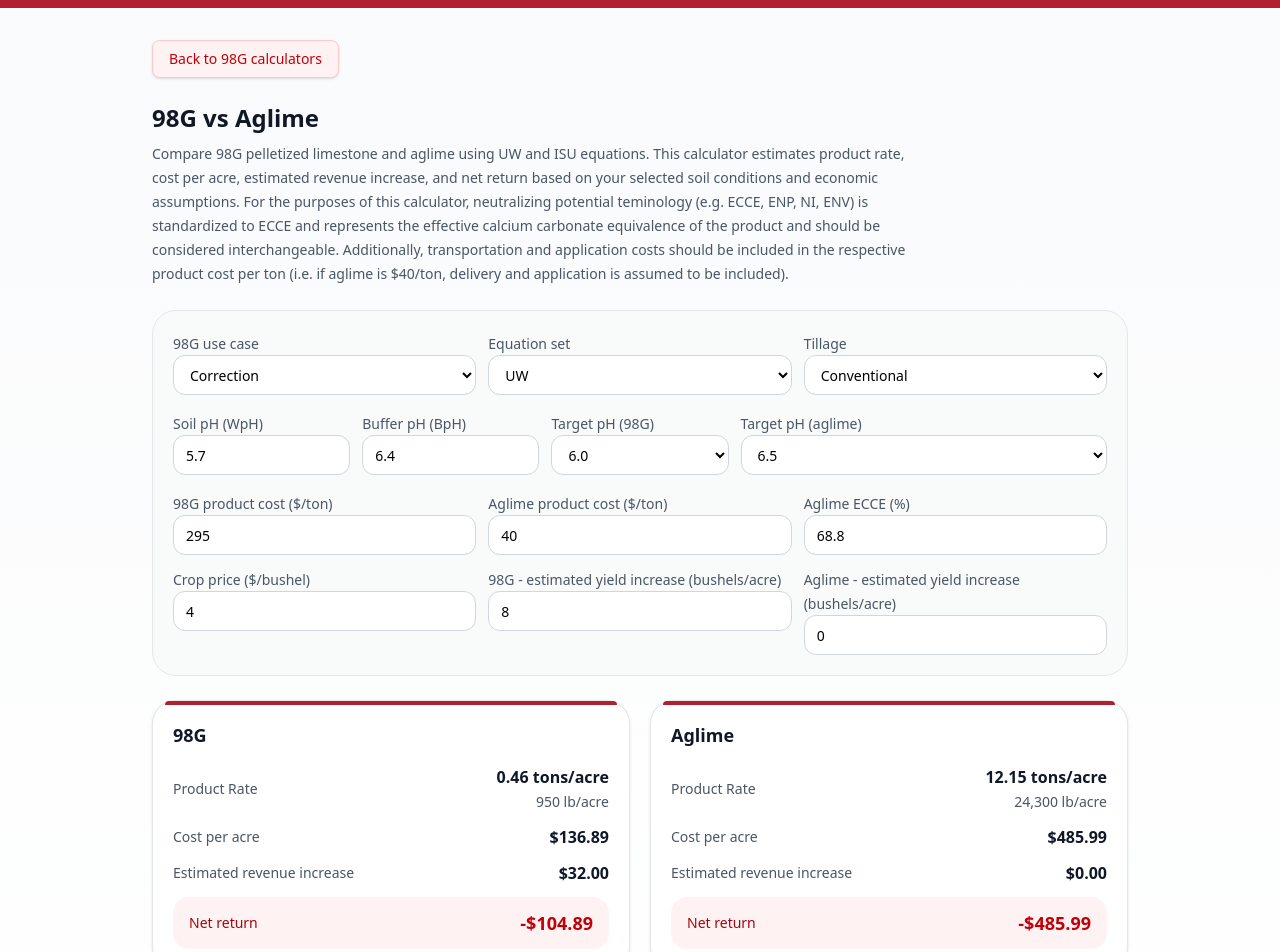
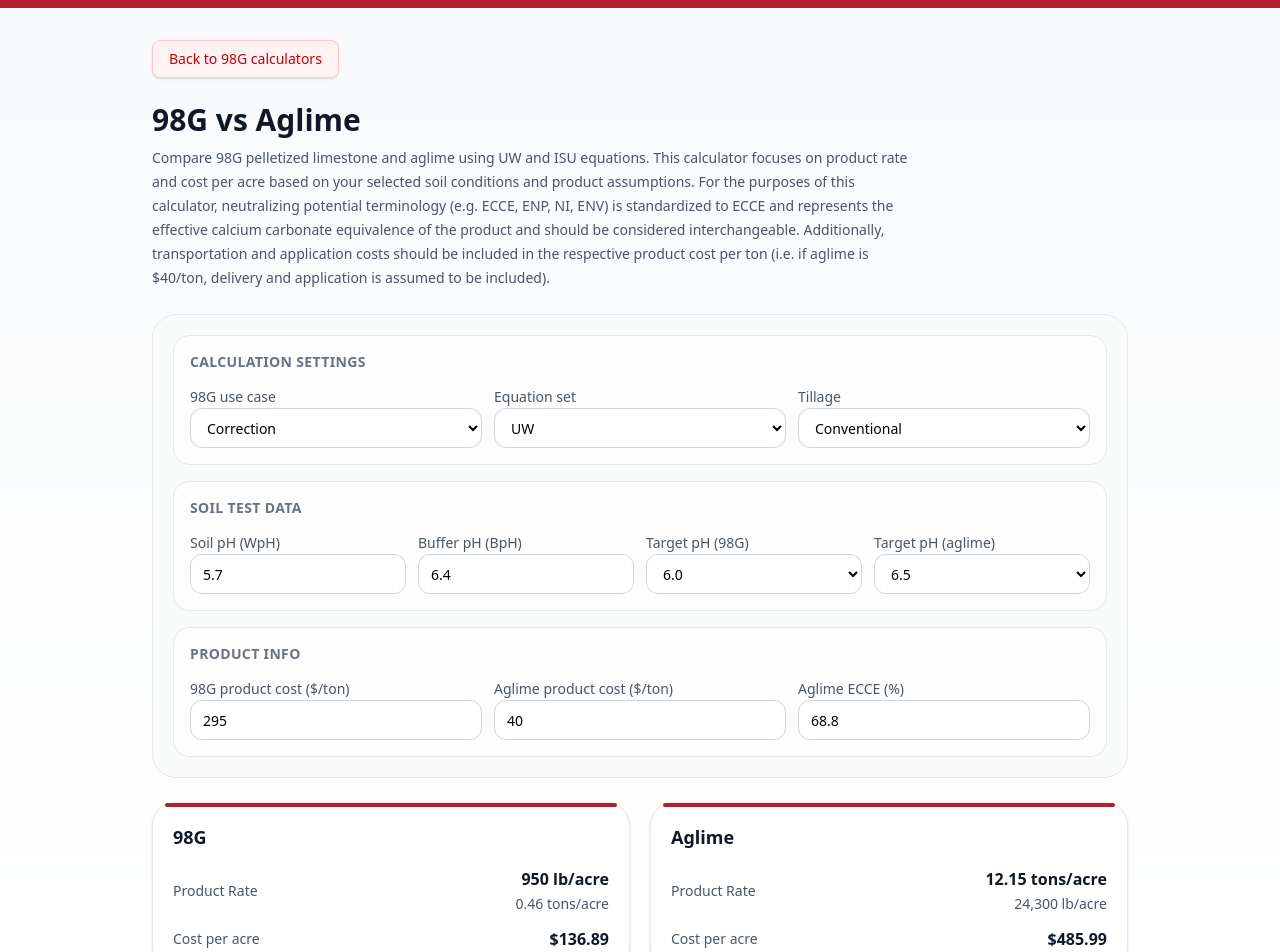
Before and after one commit to ahoiberg79/cp-calcs, a Next.js app in the folder apps/web/: page /98g/98gvsaglime in a window 1280 px wide. Shown: the top 952 px of the page. Built offline with nearby package versions, Linux system fonts and the light colour scheme.

Commit message:
Formatting and ROI updates

```diff
--- a/apps/web/app/98g/98gvsaglime/page.tsx
+++ b/apps/web/app/98g/98gvsaglime/page.tsx
@@ -4,7 +4,6 @@
 import {
   calc98G,
   calcAglime,
-  economics,
   listTargetPHs,
   type EquationSet,
   type Tillage,
@@ -57,10 +56,6 @@
   const [cost98gPerTon, setCost98gPerTon] = useState<number>(295);
   const [costAglimePerTon, setCostAglimePerTon] = useState<number>(40);
   const [aglimeECCE, setAglimeECCE] = useState<number>(68.8);
-
-  const [pricePerBu, setPricePerBu] = useState<number>(4.0);
-  const [yield98g, setYield98g] = useState<number>(8);
-  const [yieldAglime, setYieldAglime] = useState<number>(0);
 
   const targets98gList = useMemo(() => {
     const values = new Set<number>();
@@ -151,13 +146,8 @@
     }
   }, [inst, till, soil_pH, buffer_pH, targetAglime, aglimeECCE]);
 
-  const econ98g = useMemo(() => {
-    return economics(rate98g?.tons_ac ?? 0, cost98gPerTon, yield98g, pricePerBu);
-  }, [rate98g, cost98gPerTon, yield98g, pricePerBu]);
-
-  const econAglime = useMemo(() => {
-    return economics(rateAglime?.tons_ac ?? 0, costAglimePerTon, yieldAglime, pricePerBu);
-  }, [rateAglime, costAglimePerTon, yieldAglime, pricePerBu]);
+  const cost98gPerAcre = (rate98g?.tons_ac ?? 0) * cost98gPerTon;
+  const costAglimePerAcre = (rateAglime?.tons_ac ?? 0) * costAglimePerTon;
 
   const onSelectNumber =
     (setter: (v: number | null) => void) => (e: React.ChangeEvent<HTMLSelectElement>) => {
@@ -177,19 +167,25 @@
           <BackButton />
         </div>
 
-        <h1 className="mb-2 text-2xl font-bold text-gray-900">98G vs Aglime</h1>
+        <h1 className="mb-2 text-3xl font-bold text-gray-900">98G vs Aglime</h1>
         <p className="mb-6 max-w-3xl text-sm leading-6 text-gray-600">
           Compare 98G pelletized limestone and aglime using UW and ISU equations. This calculator
-          estimates product rate, cost per acre, estimated revenue increase, and net return based
-          on your selected soil conditions and economic assumptions. For the purposes of this calculator,
-          neutralizing potential teminology (e.g. ECCE, ENP, NI, ENV) is standardized to ECCE and represents
-          the effective calcium carbonate equivalence of the product and should be considered interchangeable.
-          Additionally, transportation and application costs should be included in the respective product cost
-          per ton (i.e. if aglime is $40/ton, delivery and application is assumed to be included).
+          focuses on product rate and cost per acre based on your selected soil conditions and
+          product assumptions. For the purposes of this calculator, neutralizing potential
+          terminology (e.g. ECCE, ENP, NI, ENV) is standardized to ECCE and represents the
+          effective calcium carbonate equivalence of the product and should be considered
+          interchangeable. Additionally, transportation and application costs should be included in
+          the respective product cost per ton (i.e. if aglime is $40/ton, delivery and application
+          is assumed to be included).
         </p>
 
         <div className="mb-6 rounded-3xl border border-gray-200 bg-gray-50/80 p-5">
-          <div className="mb-4 grid grid-cols-1 gap-3 md:grid-cols-3">
+          <div className="grid grid-cols-1 gap-4">
+            <div className="rounded-2xl border border-gray-200 bg-white/70 p-4">
+              <div className="mb-3 text-sm font-semibold uppercase tracking-wide text-gray-500">
+                Calculation Settings
+              </div>
+              <div className="grid grid-cols-1 gap-3 md:grid-cols-3">
                 <label className="space-y-1">
                   <span className="text-sm text-gray-600">98G use case</span>
                   <select
@@ -226,8 +222,13 @@
                   </select>
                 </label>
               </div>
+            </div>
 
-          <div className="mb-4 grid grid-cols-1 gap-3 md:grid-cols-5">
+            <div className="rounded-2xl border border-gray-200 bg-white/70 p-4">
+              <div className="mb-3 text-sm font-semibold uppercase tracking-wide text-gray-500">
+                Soil Test Data
+              </div>
+              <div className="grid grid-cols-1 gap-3 md:grid-cols-4">
                 <label className="space-y-1">
                   <span className="text-sm text-gray-600">Soil pH (WpH)</span>
                   <input
@@ -268,7 +269,7 @@
                   </label>
                 )}
 
-            <label className="space-y-1 md:col-span-2">
+                <label className="space-y-1">
                   <span className="text-sm text-gray-600">Target pH (aglime)</span>
                   <select
                     value={targetAglime ?? ""}
@@ -284,7 +285,12 @@
                   </select>
                 </label>
               </div>
+            </div>
 
+            <div className="rounded-2xl border border-gray-200 bg-white/70 p-4">
+              <div className="mb-3 text-sm font-semibold uppercase tracking-wide text-gray-500">
+                Product Info
+              </div>
               <div className="grid grid-cols-1 gap-3 md:grid-cols-3">
                 <label className="space-y-1">
                   <span className="text-sm text-gray-600">98G product cost ($/ton)</span>
@@ -318,39 +324,8 @@
                     className="h-10 w-full rounded-xl border border-gray-300 bg-white px-3 text-sm focus:outline-none focus:ring-2 focus:ring-red-300"
                   />
                 </label>
-
-            <label className="space-y-1">
-              <span className="text-sm text-gray-600">Crop price ($/bushel)</span>
-              <input
-                type="number"
-                step={0.01}
-                value={pricePerBu}
-                onChange={(e) => setPricePerBu(Number(e.target.value))}
-                className="h-10 w-full rounded-xl border border-gray-300 bg-white px-3 text-sm focus:outline-none focus:ring-2 focus:ring-red-300"
-              />
-            </label>
-
-            <label className="space-y-1">
-              <span className="text-sm text-gray-600">98G - estimated yield increase (bushels/acre)</span>
-              <input
-                type="number"
-                step={0.1}
-                value={yield98g}
-                onChange={(e) => setYield98g(Number(e.target.value))}
-                className="h-10 w-full rounded-xl border border-gray-300 bg-white px-3 text-sm focus:outline-none focus:ring-2 focus:ring-red-300"
-              />
-            </label>
-
-            <label className="space-y-1">
-              <span className="text-sm text-gray-600">Aglime - estimated yield increase (bushels/acre)</span>
-              <input
-                type="number"
-                step={0.1}
-                value={yieldAglime}
-                onChange={(e) => setYieldAglime(Number(e.target.value))}
-                className="h-10 w-full rounded-xl border border-gray-300 bg-white px-3 text-sm focus:outline-none focus:ring-2 focus:ring-red-300"
-              />
-            </label>
+              </div>
+            </div>
           </div>
         </div>
 
@@ -370,7 +345,7 @@
         <div className="grid grid-cols-1 gap-5 md:grid-cols-2">
           <div className="relative rounded-3xl border border-gray-200 bg-white p-5 shadow-sm">
             <span
-              className="pointer-events-none absolute left-3 right-3 top-0 h-1 rounded-t-3xl"
+              className="pointer-events-none absolute left-3 right-3 top-0 h-1 rounded-full"
               style={{ backgroundColor: BRAND_RED }}
             />
             <div className="mb-4 text-lg font-semibold text-gray-900">98G</div>
@@ -379,10 +354,10 @@
               <div className="flex items-center justify-between gap-4">
                 <span className="text-sm text-gray-600">Product Rate</span>
                 <span className="text-right text-base font-semibold text-gray-900">
-                  {fmt(rate98g?.tons_ac, 2)} tons/acre
+                  {rate98g ? `${fmt(rate98g.lbs_ac_display, 0)} lb/acre` : "—"}
                   <br />
                   <span className="text-sm font-medium text-gray-600">
-                    {rate98g ? `${fmt(rate98g.lbs_ac_display, 0)} lb/acre` : "—"}
+                    {fmt(rate98g?.tons_ac, 2)} tons/acre
                   </span>
                 </span>
               </div>
@@ -390,35 +365,15 @@
               <div className="flex items-center justify-between gap-4">
                 <span className="text-sm text-gray-600">Cost per acre</span>
                 <span className="text-base font-semibold text-gray-900">
-                  {money(econ98g.cost_per_acre)}
+                  {money(cost98gPerAcre)}
                 </span>
-              </div>
-
-              <div className="flex items-center justify-between gap-4">
-                <span className="text-sm text-gray-600">Estimated revenue increase</span>
-                <span className="text-base font-semibold text-gray-900">
-                  {money(econ98g.revenue_increase)}
-                </span>
-              </div>
-
-              <div className="rounded-2xl bg-red-50 px-4 py-3">
-                <div className="flex items-center justify-between gap-4">
-                  <span className="text-sm font-medium text-red-800">Net return</span>
-                  <span
-                    className={`text-lg font-bold ${
-                      (econ98g.net_return ?? 0) >= 0 ? "text-green-700" : "text-red-700"
-                    }`}
-                  >
-                    {money(econ98g.net_return)}
-                  </span>
-                </div>
               </div>
             </div>
           </div>
 
           <div className="relative rounded-3xl border border-gray-200 bg-white p-5 shadow-sm">
             <span
-              className="pointer-events-none absolute left-3 right-3 top-0 h-1 rounded-t-3xl"
+              className="pointer-events-none absolute left-3 right-3 top-0 h-1 rounded-full"
               style={{ backgroundColor: BRAND_RED }}
             />
             <div className="mb-4 text-lg font-semibold text-gray-900">Aglime</div>
@@ -438,28 +393,8 @@
               <div className="flex items-center justify-between gap-4">
                 <span className="text-sm text-gray-600">Cost per acre</span>
                 <span className="text-base font-semibold text-gray-900">
-                  {money(econAglime.cost_per_acre)}
+                  {money(costAglimePerAcre)}
                 </span>
-              </div>
-
-              <div className="flex items-center justify-between gap-4">
-                <span className="text-sm text-gray-600">Estimated revenue increase</span>
-                <span className="text-base font-semibold text-gray-900">
-                  {money(econAglime.revenue_increase)}
-                </span>
-              </div>
-
-              <div className="rounded-2xl bg-red-50 px-4 py-3">
-                <div className="flex items-center justify-between gap-4">
-                  <span className="text-sm font-medium text-red-800">Net return</span>
-                  <span
-                    className={`text-lg font-bold ${
-                      (econAglime.net_return ?? 0) >= 0 ? "text-green-700" : "text-red-700"
-                    }`}
-                  >
-                    {money(econAglime.net_return)}
-                  </span>
-                </div>
               </div>
             </div>
           </div>
--- a/apps/web/app/98g/acidification/page.tsx
+++ b/apps/web/app/98g/acidification/page.tsx
@@ -347,7 +347,7 @@
           <BackButton />
         </div>
 
-        <h1 className="mb-2 text-2xl font-bold text-gray-900">
+        <h1 className="mb-2 text-3xl font-bold text-gray-900">
           98G — Fertilizer Acidity
         </h1>
         <p className="mb-6 max-w-3xl text-sm text-gray-600">
--- a/apps/web/app/so4/high-mg/page.tsx
+++ b/apps/web/app/so4/high-mg/page.tsx
@@ -33,7 +33,7 @@
       href="/so4"
       className="inline-flex items-center rounded-xl border border-green-200 bg-green-50 px-4 py-2 text-sm font-medium text-green-800 transition hover:bg-green-100"
     >
-      ← Back to SO4 calculators
+    Back to SO4 calculators
     </Link>
   );
 }
--- a/apps/web/app/so4/sodic/page.tsx
+++ b/apps/web/app/so4/sodic/page.tsx
@@ -20,7 +20,7 @@
       href="/so4"
       className="inline-flex items-center rounded-xl border border-green-200 bg-green-50 px-4 py-2 text-sm font-medium text-green-800 transition hover:bg-green-100"
     >
-      ← Back to SO4 calculators
+      Back to SO4 calculators
     </Link>
   );
 }
--- a/apps/web/app/so4/sulfur/page.tsx
+++ b/apps/web/app/so4/sulfur/page.tsx
@@ -28,7 +28,7 @@
       href="/so4"
       className="inline-flex items-center rounded-xl border border-green-200 bg-green-50 px-4 py-2 text-sm font-medium text-green-800 transition hover:bg-green-100"
     >
-      ← Back to SO4 calculators
+      Back to SO4 calculators
     </Link>
   );
 }
```
Also changed, not shown: apps/web/app/98g/application_rate/page.tsx (+11 -1 lines), apps/web/app/98g/ph_efficiency/page.tsx (+11 -1 lines). Lines whose indentation alone changed are shown as unchanged.
